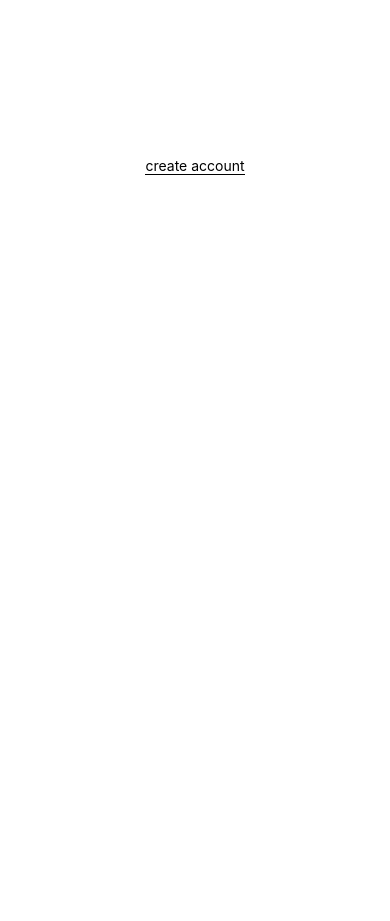
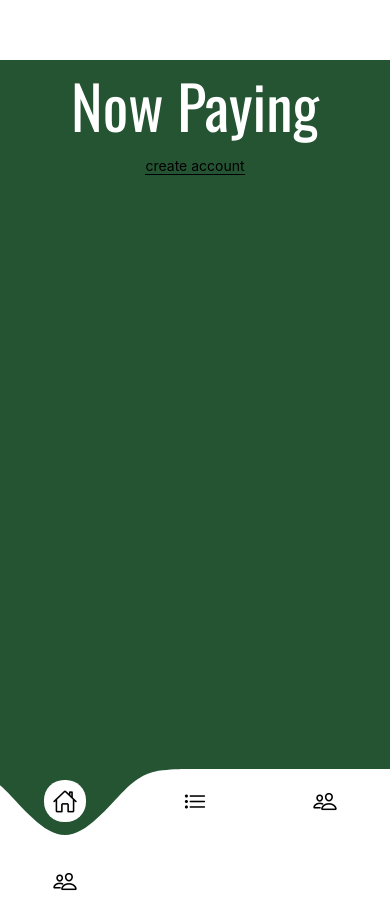
Before and after one commit to seanbb88/ReactNativeSharedUI, a React Native app: screen / in a window 390 px wide. Before the commit the page ends 844 px from the top, so only its background shows below. Built offline with nearby package versions, Linux system fonts and the light colour scheme.

Commit message:
some updates to tab styling

```diff
--- a/App.tsx
+++ b/App.tsx
@@ -4,29 +4,29 @@ import { useFonts } from 'expo-font';
 import { useCallback, useEffect, useState } from 'react';
 import * as SplashScreen from 'expo-splash-screen';
 import * as Font from 'expo-font';
-//import Iconicons from '@expo/vector-icons/Ionicons'
+import Iconicons from '@expo/vector-icons/Ionicons'
 
 // AVAILABLE COMPONENTS - HIDE/SHOW BY COMMENTING THEM OUT
 import AppButton from './components/Button/Button';
 import { AppTitle, ApplicationLoader, FullScreenLoader, PaqeLoader } from './components';
-// import { TabBar, FadeView, LiquidSwipe } from './animations';
+import { TabBar, FadeView, LiquidSwipe } from './animations';
 
 
 
-// const tabs = [
-//   {
-//     name: 'Home',
-//     item: <Iconicons color="black" size={25} name="home-outline" />,
-//   },
-//   {
-//     name: 'MyList',
-//     item: <Iconicons color="black" size={25} name="list-outline" />,
-//   },
-//   {
-//     name: 'Settings',
-//     item: <Iconicons color="black" size={25} name="people-outline" />,
-//   },
-// ];
+const tabs = [
+  {
+    name: 'Home',
+    item: <Iconicons color="black" size={25} name="home-outline" />,
+  },
+  {
+    name: 'MyList',
+    item: <Iconicons color="black" size={25} name="list-outline" />,
+  },
+  {
+    name: 'Settings',
+    item: <Iconicons color="black" size={25} name="people-outline" />,
+  },
+];
 
 let customFonts = {
   'Oswald': require('./assets/fonts/Oswald-VariableFont_wght.ttf'),
@@ -65,7 +65,6 @@ export default function App() {
         {/* <SwipeableList /> */}
 
         {/* TABS */}
-        {/* <TabBar tabs={tabs} backGroundColor="#255433" onTabChange={handleTabbyShit} /> */}
 
 
         {/* TITLES */}
@@ -87,6 +86,7 @@ export default function App() {
 
 
       </View>
+      <TabBar tabs={tabs} backGroundColor="#255433" onTabChange={handleTabbyShit} />
     </GestureHandlerRootView>
   );
 }
@@ -95,7 +95,7 @@ const styles = StyleSheet.create({
   container: {
     flex: 1,
     marginTop: 60,
-    backgroundColor: 'white',
+    backgroundColor: '#255433',
     alignItems: 'center',
   },
 });
--- a/animations/tabs/Tabs.tsx
+++ b/animations/tabs/Tabs.tsx
@@ -44,7 +44,7 @@ const getPath = () => {
         [0, 0],
         [tabWidth / 4, 0],
         [tabWidth / 2, 8],
-        [tabWidth, 80],
+        [tabWidth, 95],
         [(tabWidth / 2) * 3, 8],
         [(tabWidth / 4) * 7, 0],
         [tabWidth * 2, 0],
@@ -57,6 +57,7 @@ const styles = StyleSheet.create({
     container: {
         flexDirection: 'row',
         backgroundColor: 'white',
+        height: 75
     },
     tabs: {
         position: 'absolute',
@@ -64,8 +65,8 @@ const styles = StyleSheet.create({
     },
     activeIcon: {
         backgroundColor: 'white',
-        width: 40,
-        height: 40,
+        width: 42,
+        height: 42,
         borderRadius: 20,
         justifyContent: 'center',
         alignItems: 'center',
@@ -160,7 +161,7 @@ function Bar({ tabs, backgroundColor, handleClick }: { tabs: TabProps[], backgro
 const tabBarStyles = StyleSheet.create({
     container: {
         width,
-        height: 80,
+        height: 140,
         flex: 1,
     },
     dummyPusher: {
```
